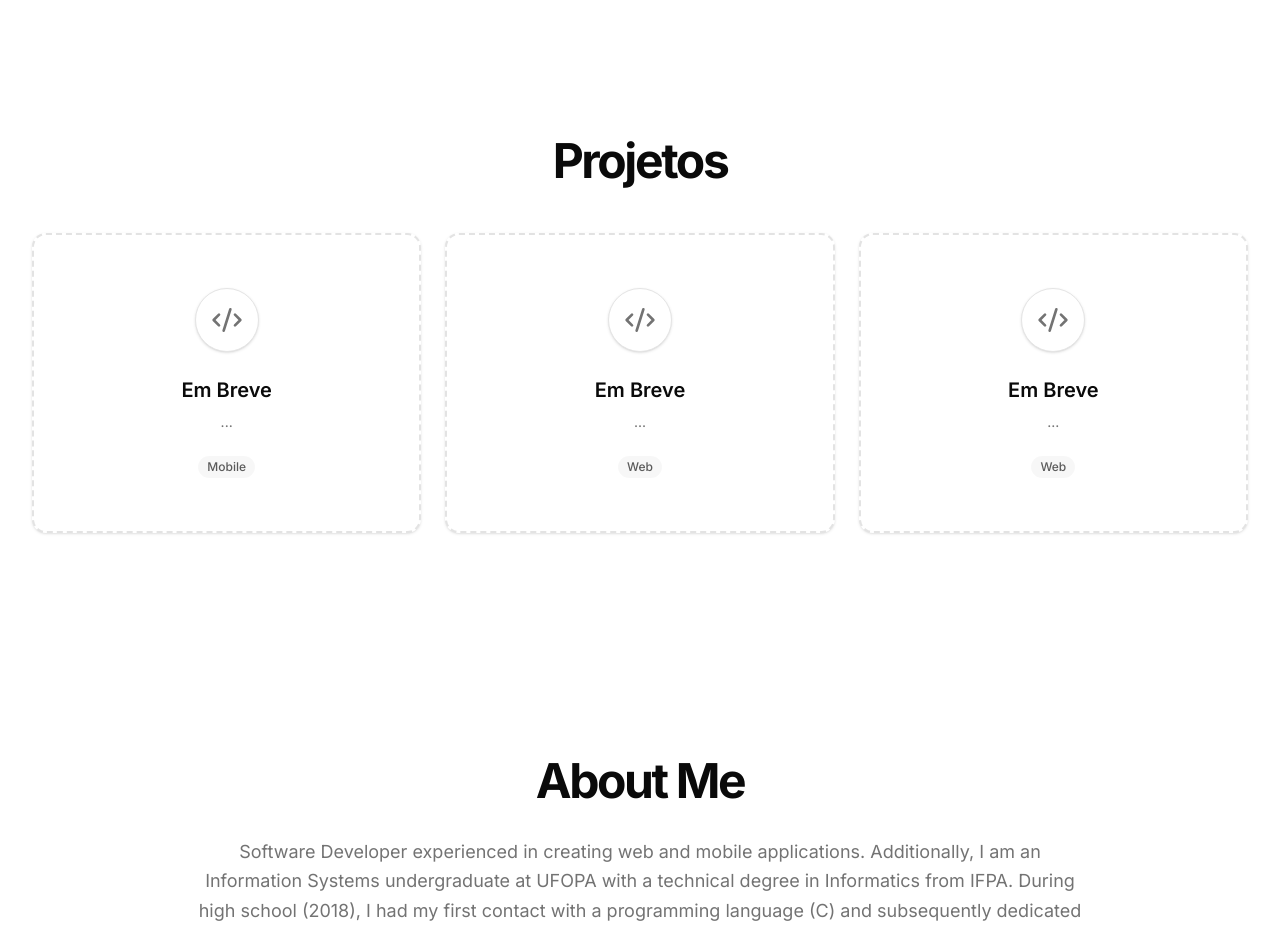
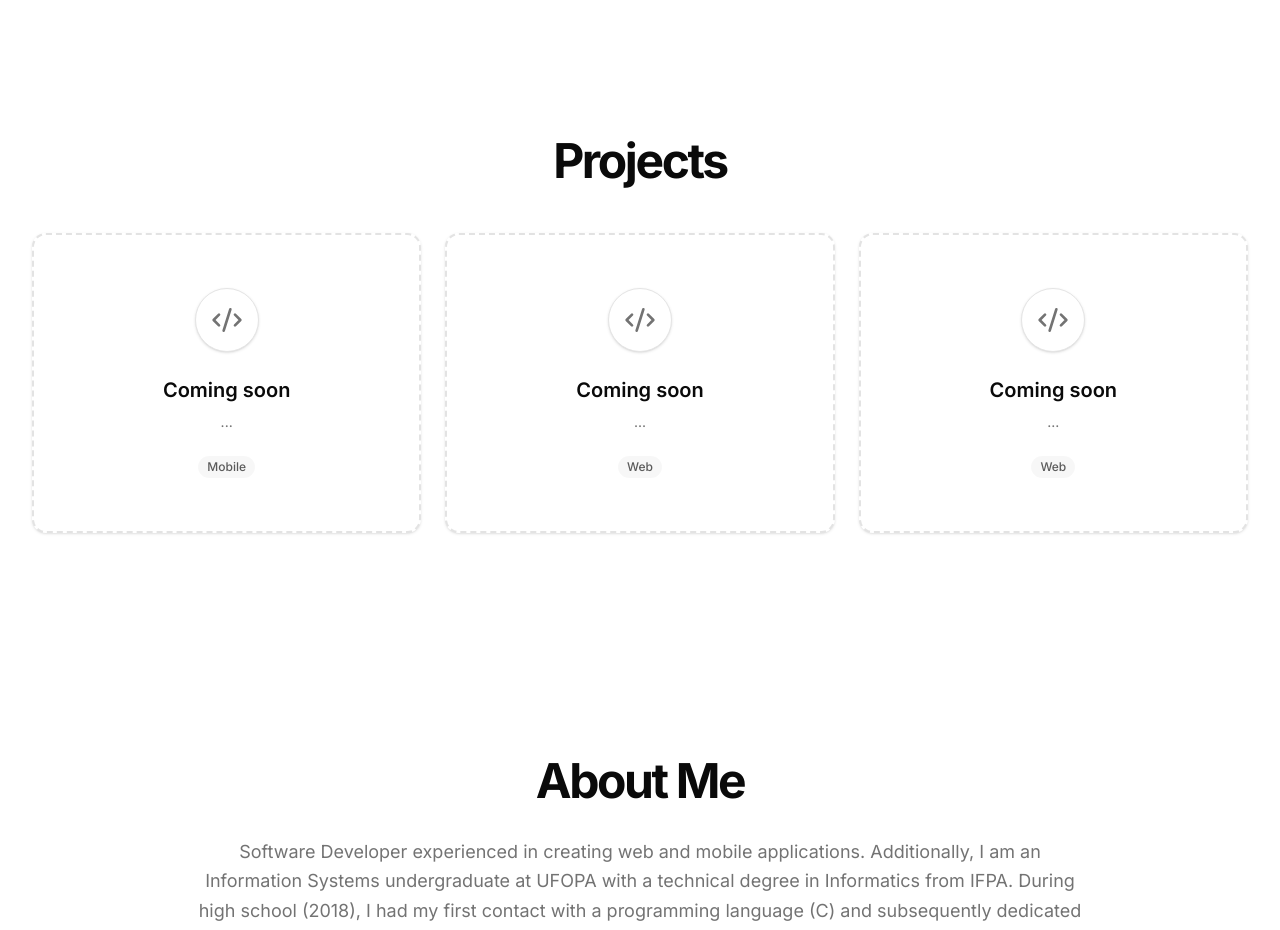
Before and after one commit to joaocrvlh/portfolio-web, a Next.js app: page /en in a window 1280 px wide. Shown: the part 2320-3250 px from the top of the page. Built offline with nearby package versions, Linux system fonts and the light colour scheme.

Commit message:
feat: update projects section with dynamic translations and new metadata

```diff
--- a/src/components/sections/projects.tsx
+++ b/src/components/sections/projects.tsx
@@ -5,7 +5,7 @@ import { Badge } from "@/components/ui/badge";
 import { motion } from "framer-motion";
 import { SectionReveal } from "../section-reveal";
 import { Code2 } from "lucide-react";
-
+import { useTranslations } from "next-intl";
 const placeholders = [
   {
     id: 1,
@@ -28,12 +28,14 @@ const placeholders = [
 ];
 
 export default function ProjectsSection() {
+  const t = useTranslations("Projects");
+
   return (
     <section id="projects" className="container py-24 space-y-12">
       <SectionReveal>
         <div className="text-center space-y-4 mb-12">
           <h2 className="text-3xl font-bold tracking-tighter sm:text-4xl md:text-5xl">
-            Projetos
+            {t("title")}
           </h2>
         </div>
 
@@ -53,7 +55,9 @@ export default function ProjectsSection() {
                   </div>
 
                   <div className="space-y-2">
-                    <h3 className="font-semibold text-xl">Em Breve</h3>
+                    <h3 className="font-semibold text-xl">
+                      {t("description")}
+                    </h3>
                     <p className="text-sm text-muted-foreground max-w-[200px]">
                       ...
                     </p>
--- a/src/messages/en.json
+++ b/src/messages/en.json
@@ -18,7 +18,8 @@
     "scroll": "Scroll down"
   },
   "Projects": {
-    "title": "Featured Projects",
+    "title": "Projects",
+    "description": "Coming soon",
     "actions": {
       "code": "Code",
       "demo": "Live Demo",
--- a/src/messages/pt.json
+++ b/src/messages/pt.json
@@ -23,7 +23,8 @@
     "scroll": "Role para baixo"
   },
   "Projects": {
-    "title": "Projetos em Destaque",
+    "title": "Projetos",
+    "description": "Em breve",
     "actions": {
       "code": "Código",
       "demo": "Demo Ao Vivo",
```
